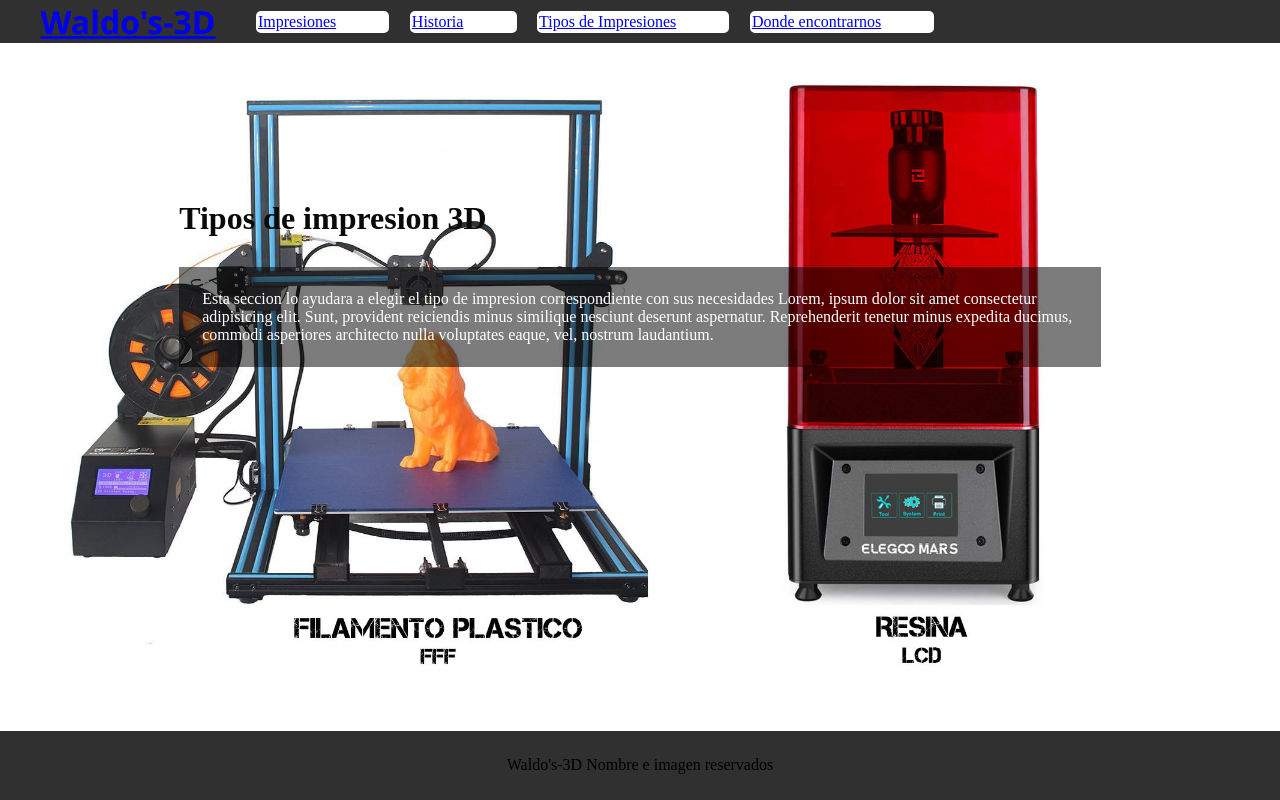
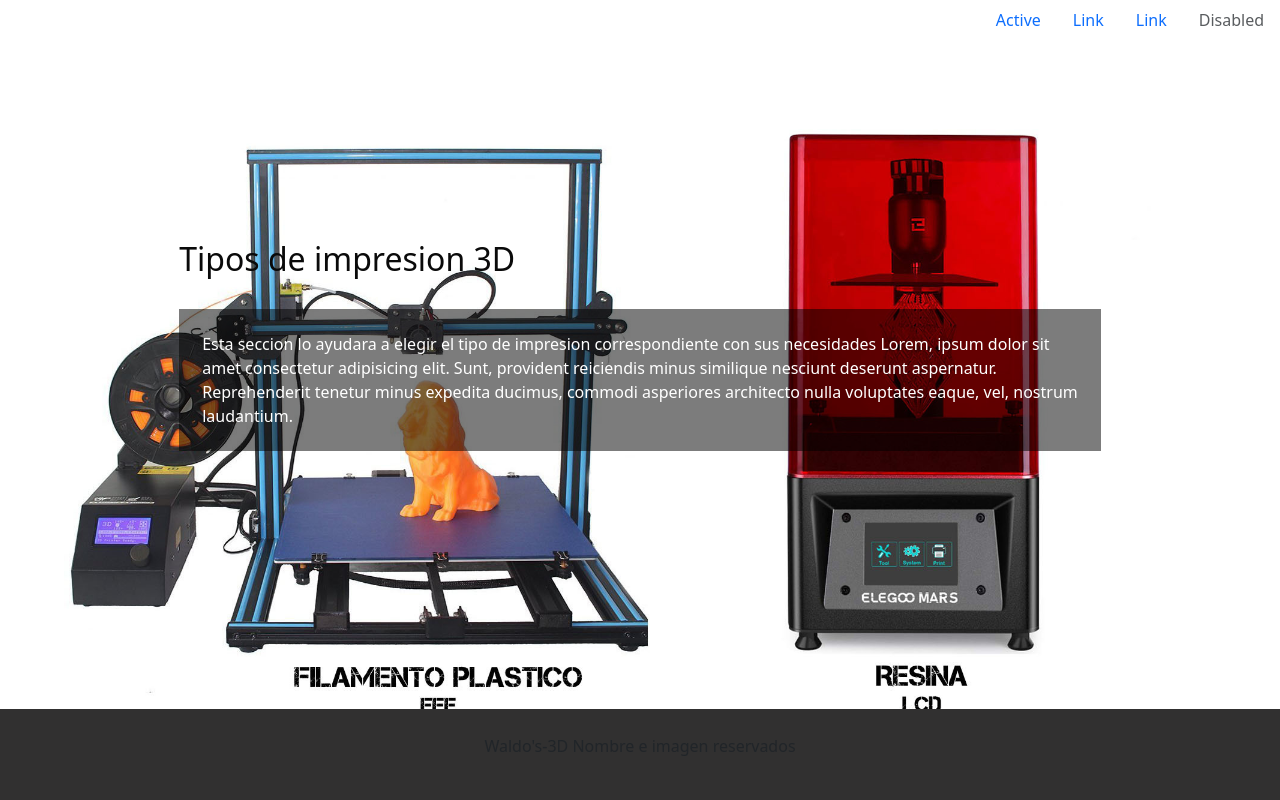
Before and after one commit to MrWaldo/coderhouse, a plain HTML site: page pages/tipos.html in a window 1280 px wide. Shown: the top 800 px of the page. Drawn offline with nearby package versions, Linux system fonts and the light colour scheme.

Commit message:
bootstrap

```diff
--- a/css/styles.css
+++ b/css/styles.css
@@ -1,45 +1,9 @@
 /* Reset */
-*{
-    margin: 0%;
-    padding: 0%;
-    box-sizing: border-box;
-}
+
 
 
 /* Nav bar */
-.menu{
-    background-color: rgb(49, 48, 48);
-    display: flex;
-    position: fixed;
-    z-index: 2;
-    width: 100%;
-    align-items: center;
-}
 
-.titulo{
-    width: 20%;
-    text-align: center;
-    font-family:'Segoe UI', Tahoma, Geneva, Verdana, sans-serif;
-}
-
-.menuList{
-    display: flex;
-    flex-wrap: wrap;
-    list-style: none;
-    gap: 2%;
-}
-
-.menuOption{
-    padding-right: 5%;
-    border: 2px solid rgb(255, 255, 255);
-    border-radius: 5px;
-    background-color: rgb(255, 255, 255);
-    text-justify: inter-word;
-}
-
-.navar{
-    width: 80%;
-}
 
 
 /* Footer */
--- a/pages/tipos.html
+++ b/pages/tipos.html
@@ -5,10 +5,12 @@
     <meta http-equiv="X-UA-Compatible" content="IE=edge">
     <meta name="viewport" content="width=device-width, initial-scale=1.0">
     <title>Waldo's-3D</title>
-    <link rel="stylesheet" href="/css/styles.css">
+    <link href="https://cdn.jsdelivr.net/npm/bootstrap@5.3.0-alpha1/dist/css/bootstrap.min.css" rel="stylesheet" integrity="sha384-GLhlTQ8iRABdZLl6O3oVMWSktQOp6b7In1Zl3/Jr59b6EGGoI1aFkw7cmDA6j6gD" crossorigin="anonymous">
+    <script src="https://cdn.jsdelivr.net/npm/bootstrap@5.3.0-alpha1/dist/js/bootstrap.bundle.min.js" integrity="sha384-w76AqPfDkMBDXo30jS1Sgez6pr3x5MlQ1ZAGC+nuZB+EYdgRZgiwxhTBTkF7CXvN" crossorigin="anonymous"></script>
+    <link rel="stylesheet" href="../css/styles.css">
 </head>
 <body>
-    <header class="menu">
+    <!-- <header class="menu">
         <h1 class="titulo"><a href="../index.html">Waldo's-3D</a></h1>
         <nav class="navar">
             <ul class="menuList">
@@ -18,8 +20,21 @@
                 <li class="menuOption"><a href="location.html">Donde encontrarnos</a></li>
             </ul>
         </nav>
-    </header>
-    <body>
+    </header> -->
+    <ul class="nav justify-content-end">
+        <li class="nav-item">
+          <a class="nav-link active" aria-current="page" href="#">Active</a>
+        </li>
+        <li class="nav-item">
+          <a class="nav-link" href="#">Link</a>
+        </li>
+        <li class="nav-item">
+          <a class="nav-link" href="#">Link</a>
+        </li>
+        <li class="nav-item">
+          <a class="nav-link disabled">Disabled</a>
+        </li>
+      </ul>
 
     <section class="imgText vspaced">
         <h2 class="subtitulo">Tipos de impresion 3D</h2>
@@ -44,7 +59,6 @@
         <video src="../statics/media/WhatsApp Video 2023-01-11 at 9.37.48 PM.mp4" class="video" controls></video>
     </aside>
 
-    </body>
     <footer class="derechos">
         <p>Waldo's-3D Nombre e imagen reservados</p>
     </footer>
```
Also changed, not shown: index.html (+19 -5 lines), pages/historia.html (+8 -8 lines), pages/impresiones.html (+3 -3 lines), pages/location.html (+9 -9 lines), statics/styles.css (deleted). Lines whose indentation alone changed are shown as unchanged.
